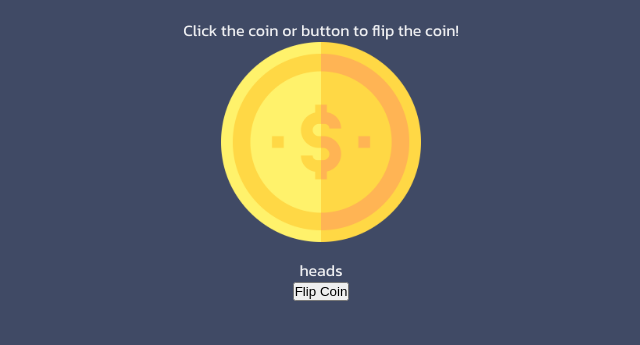
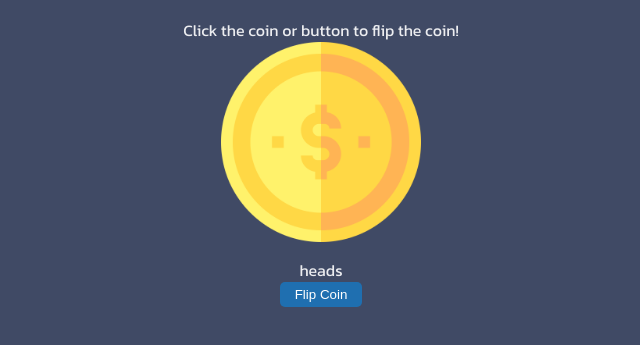
Before and after one commit to Codeable-Fundamentals/flip-coin-proyect, a website: page src/index.html in a window 1280 px wide. Shown: the part 157-502 px from the top of the page, without its empty margins (319-959 px from the left). Drawn offline with Linux system fonts and the light colour scheme.

Commit message:
feat: Adds coin flip functionality
Adds the coin flip functionality to the webpage.

The flip action is triggered by pressing the "Flip Coin" button.

This change includes removing the inline `onclick` event
handler from the button in `index.html` and adding an event
listener in `script.js`. It also adds basic styling to the flip button.

```diff
--- a/src/index.html
+++ b/src/index.html
@@ -21,7 +21,7 @@
       <p class="result" id="result">heads</p>
 
       <!--- Este boton va a triggear el evento de flip de coin -->
-      <button class="flip-button" id="flip-button" onclick="flipCoin()">Flip Coin</button>
+      <button class="flip-button" id="flip-button">Flip Coin</button>
 
     </main>
   </body>
--- a/src/script.js
+++ b/src/script.js
@@ -9,3 +9,5 @@ function flipCoin() {
     document.querySelector("#result").textContent = "heads";
   }
 }
+
+document.querySelector("#flip-button").addEventListener("click", flipCoin);
--- a/src/styles.css
+++ b/src/styles.css
@@ -32,3 +32,11 @@ main {
   object-fit: cover;
   margin-bottom: 16px;
 }
+
+.flip-button {
+  background-color: #1F6FB0;
+  color: white;
+  border-style: none;
+    border-radius: 5px;
+    padding: 5px 15px;
+}
```
